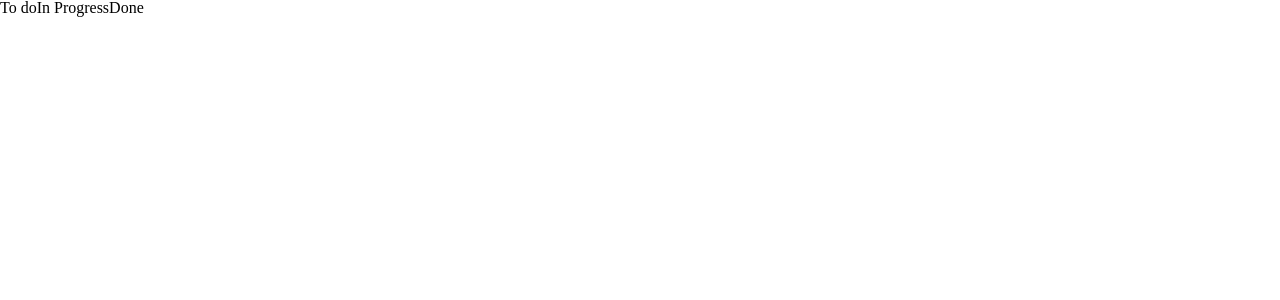
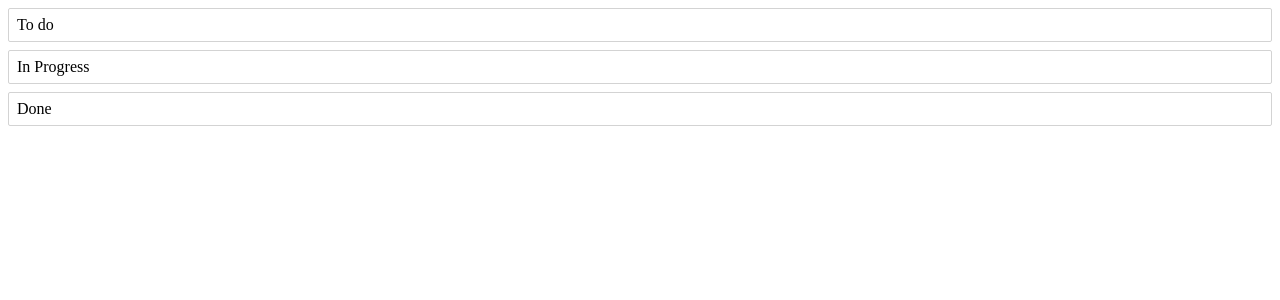
Before and after one commit to lincredibleJC/react-task-manager, a React (Create React App) app: page / in a window 1280 px wide. Shown: the top 300 px of the page. Built offline with nearby package versions, Linux system fonts and the light colour scheme.

Commit message:
add styled css

```diff
--- a/src/Column.js
+++ b/src/Column.js
@@ -1,7 +1,29 @@
 import React from 'react';
+import styled from 'styled-components';
+
+const Container = styled.div`
+	margin: 8px;
+	border: 1px solid lightgrey;
+	border-radius: 2px;
+`;
+
+const Title = styled.h3`
+	padding:8px;
+`;
+
+const TaskList = styled.div`
+	padding:8px;
+`;
 
 class Column extends React.Component {
 	render() {
+		return(
+			<Container>
+				<Title>{this.props.column.title}</Title>
+
+			</Container>
+		)
+
 		return this.props.column.title
 	}
 }
```
